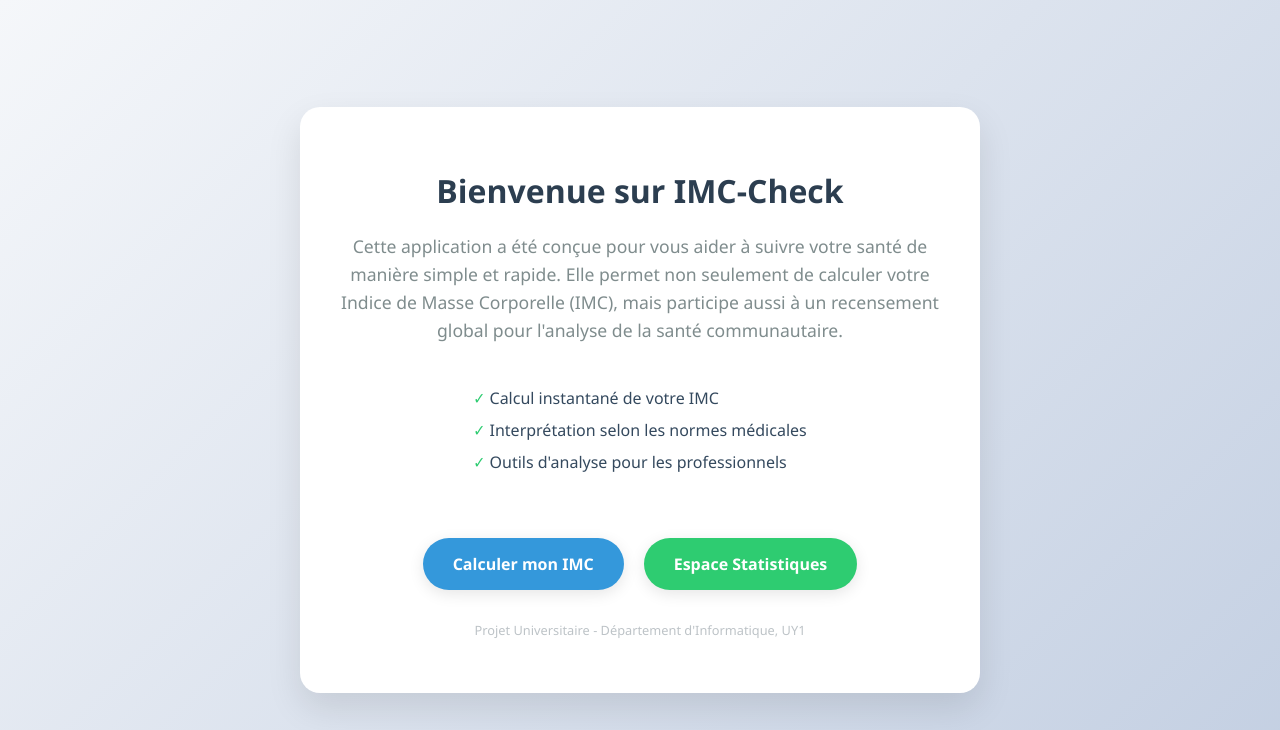
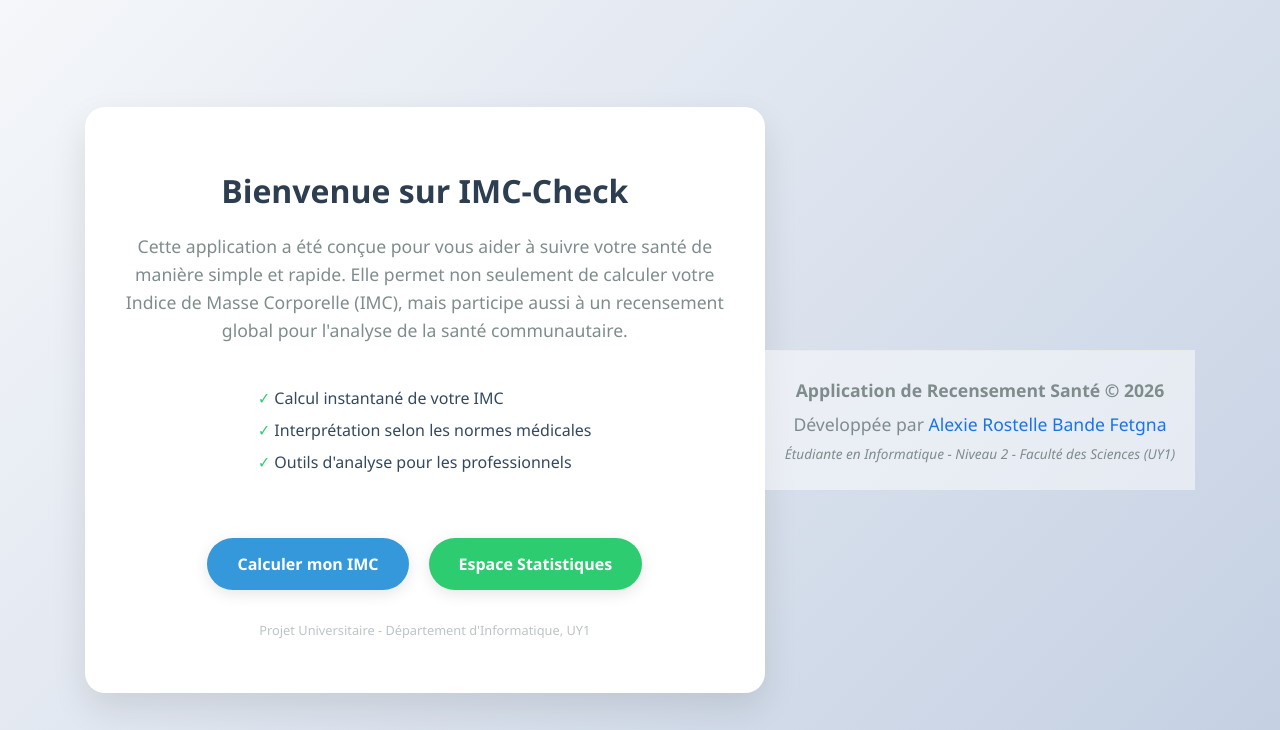
Before and after one commit to alexie-84/TP-IMC-Final, a Flask app: page / in a window 1280 px wide. Shown: the top 730 px of the page. Run offline with Flask 3, Linux system fonts and the light colour scheme.

Commit message:
Signature sur toutes les pages

```diff
--- a/templates/choix.html
+++ b/templates/choix.html
@@ -81,6 +81,12 @@
             Projet Universitaire - Département d'Informatique, UY1
         </p>
     </div>
+<footer style="margin-top: 40px; text-align: center; padding: 20px; color: #2c3e50; border-top: 1px solid #eaeaea; background-color: rgba(255,255,255,0.5);">
+    <p style="margin: 5px 0; font-weight: bold;">Application de Recensement Santé © 2026</p>
+    <p style="margin: 5px 0;">Développée par <span style="color: #1a73e8;">Alexie Rostelle Bande Fetgna</span></p>
+    <p style="margin: 5px 0; font-size: 0.85em; font-style: italic;">Étudiante en Informatique - Niveau 2 - Faculté des Sciences (UY1)</p>
+</footer>
+
 
 </body>
 </html>
--- a/templates/index.html
+++ b/templates/index.html
@@ -29,6 +29,12 @@
         </form>
     </div>
 
+<footer style="margin-top: 40px; text-align: center; padding: 20px; color: #2c3e50; border-top: 1px solid #eaeaea; background-color: rgba(255,255,255,0.5);">
+    <p style="margin: 5px 0; font-weight: bold;">Application de Recensement Santé © 2026</p>
+    <p style="margin: 5px 0;">Développée par <span style="color: #1a73e8;">Alexie Rostelle Bande Fetgna</span></p>
+    <p style="margin: 5px 0; font-size: 0.85em; font-style: italic;">Étudiante en Informatique - Niveau 2 - Faculté des Sciences (UY1)</p>
+</footer>
+
 
 </body>
 </html>
```
Also changed, not shown: templates/stats.html (+7 -0 lines).
